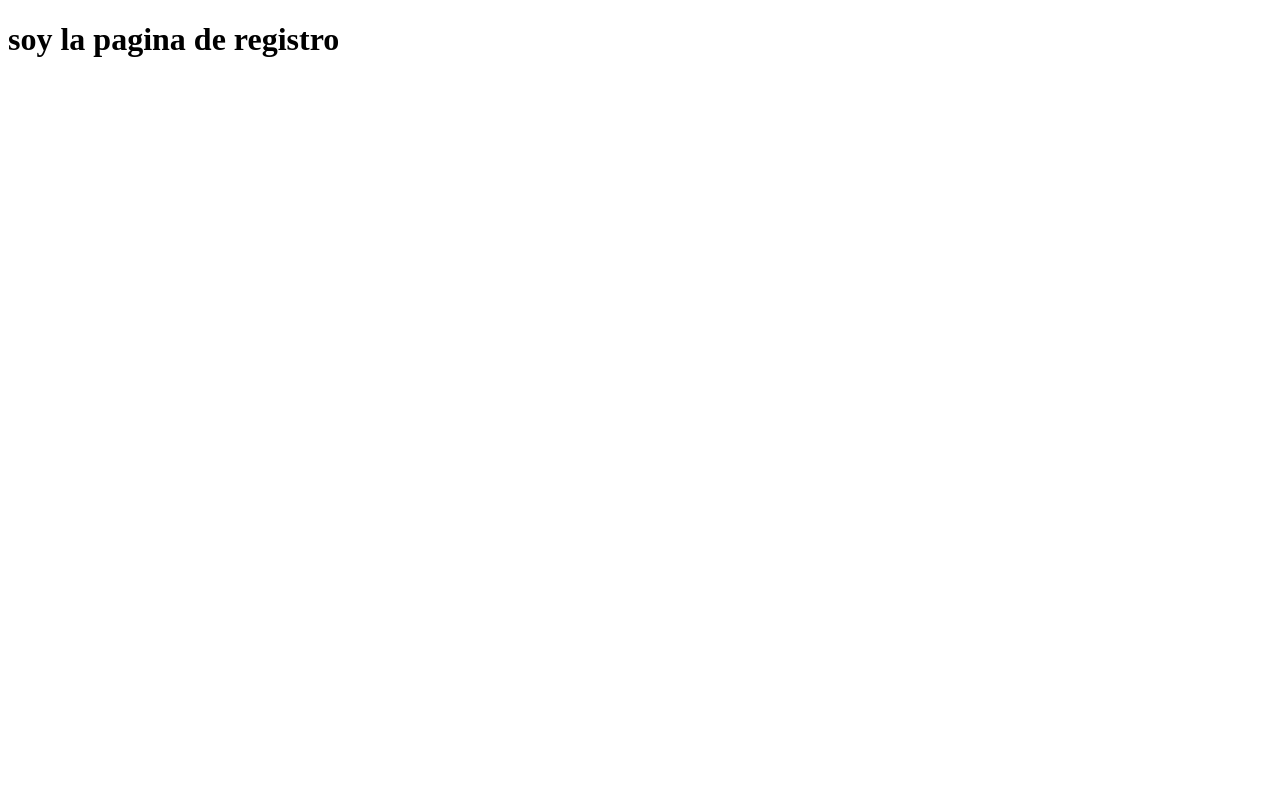
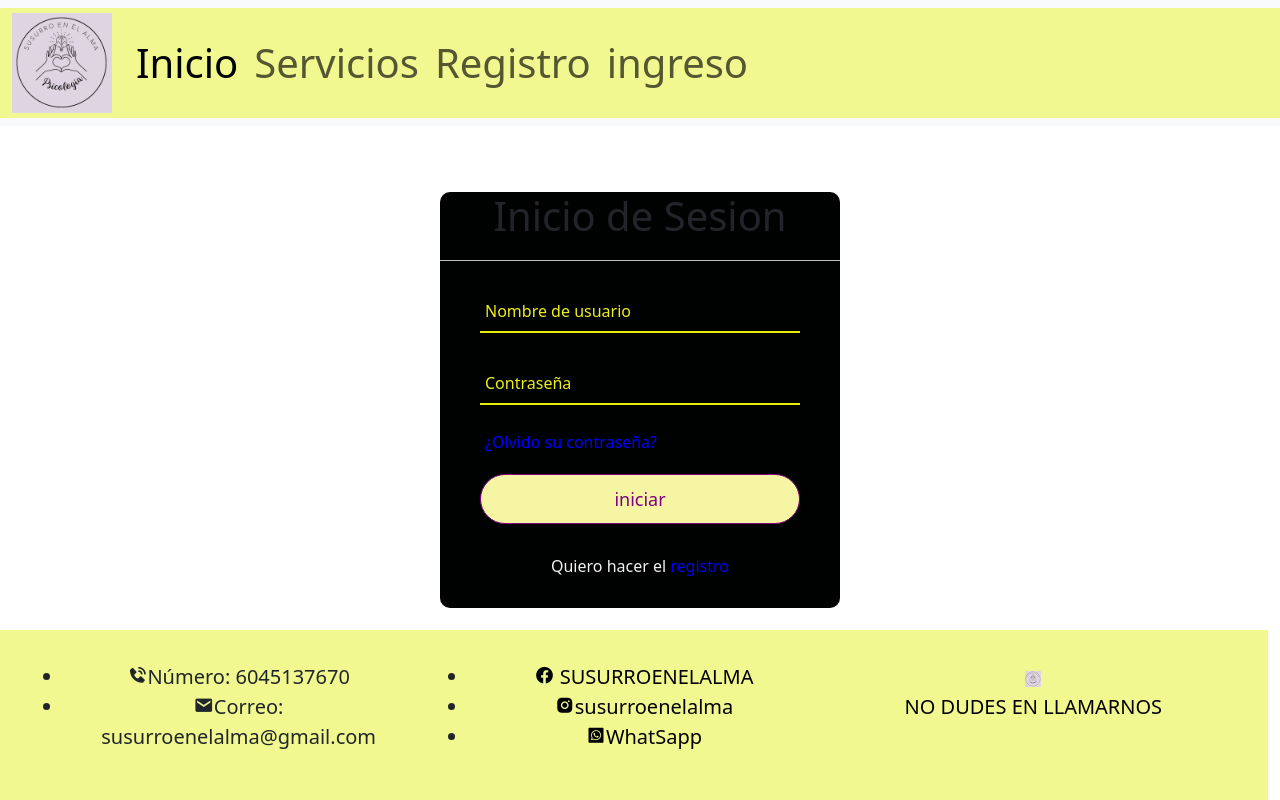
Before and after one commit to EliHenaoh/Trabajo-Final, a website: page public/ingreso.html in a window 1280 px wide. Drawn offline with nearby package versions, Linux system fonts and the light colour scheme.

Commit message:
Entrega 4

```diff
--- a/public/ingreso.html
+++ b/public/ingreso.html
@@ -1,12 +1,117 @@
 <!DOCTYPE html>
 <html lang="en">
+
 <head>
     <meta charset="UTF-8">
     <meta name="viewport" content="width=device-width, initial-scale=1.0">
-    <title>Document</title>
+    <title>ingreso</title>
+    <link rel="stylesheet" href="/public/styles/ingreso.css">
+
+
+    <link href="https://cdn.jsdelivr.net/npm/bootstrap@5.3.3/dist/css/bootstrap.min.css" rel="stylesheet"
+      integrity="sha384-QWTKZyjpPEjISv5WaRU9OFeRpok6YctnYmDr5pNlyT2bRjXh0JMhjY6hW+ALEwIH" crossorigin="anonymous">
+      <link rel="stylesheet" href="https://cdn.jsdelivr.net/npm/bootstrap-icons@1.11.3/font/bootstrap-icons.min.css">
+    <link rel="shortcut icon" href="./assets/favicon-16x16.png" type="image/x-icon">
+    <title>Susurro en el alma</title>
+    <link rel="stylesheet" href="./styles/servicios.css">
+    <link href='https://unpkg.com/boxicons@2.1.4/css/boxicons.min.css' rel='stylesheet'>
 </head>
+<main>
+
+
+</main>
 <body>
-    <h1>soy la pagina de registro</h1>
+    <nav class="navbar navbar-expand-lg bg-body-tertiary">
+        <div class="container-fluid minavegacion">
+          <a class="navbar-brand" href="./index.html">
+            <img class="Logo" src="./assets/Logo Png.png" alt="Logo">
+          </a>
+          <button class="navbar-toggler" type="button" data-bs-toggle="collapse" data-bs-target="#navbarNav"
+            aria-controls="navbarNav" aria-expanded="false" aria-label="Toggle navigation">
+            <span class="navbar-toggler-icon"></span>
+          </button>
+          <div class="collapse navbar-collapse" id="navbarNav">
+            <ul class="navbar-nav">
+              <li class="nav-item">
+                <a class="nav-link active" aria-current="page" href="./index.html">Inicio</a>
+              </li>
+              <li class="nav-item">
+                <a class="nav-link" href="./servicios.html">Servicios</a>
+              </li>
+              <li class="nav-item">
+                <a class="nav-link" href="./registro.html">Registro</a>
+              </li>
+              <li class="nav-item">
+                <a class="nav-link" href= "./ingreso.html"> ingreso</a>
+              </li>
+
+
+            </ul>
+          </div>
+        </div>
+      </nav>
+    <div class="formulario">
+        <h1>Inicio de Sesion</h1>
+        <form method="post">
+            <div class="username">
+                <input type="text" required>
+                <label> Nombre de usuario</label>
+            </div>
+            <div class="username">
+                <input type="password" required>
+                <label>Contraseña</label>
+            </div>
+            <div class="recordar">¿Olvido su contraseña?</div>
+            <input type="submit" value="iniciar">
+            <div class="registrarse">
+                Quiero hacer el <a href="./registro.html">registro</a>
+            </div>
+
+
+
+        </form>
+    </div>
+    <footer class="row">
+
+        <!-- ETIQUETAS NO SEMÁNTICAS -->
+
+        <!-- DIV etiquetas que pueden contener cualquier tipo de información se usan como divisores de contenido-->
+        <div class="contacto col">
+          <ul class="lista">
+            <!-- I Etiqueta para íconos -->
+            <li> <i class='bx bxs-phone-call'></i>Número: 6045137670</li>
+            <li> <i class='bx bxs-envelope'></i>Correo: susurroenelalma@gmail.com</li>
+          </ul>
+        </div>
+
+        <div class="redeSociales col">
+          <ul class="lista">
+            <li>
+              <a href="#"> <i class='bx bxl-facebook-circle'></i> SUSURROENELALMA</a>
+            </li>
+            <li>
+              <a href="https://www.instagram.com/susurroenelalma?igsh=MWM1dWVoYWYxdjl3YQ=="> <i
+                  class='bx bxl-instagram-alt'></i>susurroenelalma</a>
+            </li>
+            <li>
+              <a href="https://wa.me/573015839355"> <i class='bx bxl-whatsapp-square'></i>WhatSapp</a>
+            </li>
+          </ul>
+        </div>
+
+        <div class="logoFooter col">
+          <a href="#"><img class="logo" src="./assets/favicon-16x16.png" alt="logo"></a>
+          <a href="#">
+
+            <p>NO DUDES EN LLAMARNOS</p>
+          </a>
+        </div>
+      </footer>
+      <script src="https://cdn.jsdelivr.net/npm/@popperjs/core@2.11.8/dist/umd/popper.min.js"
+    integrity="sha384-I7E8VVD/ismYTF4hNIPjVp/Zjvgyol6VFvRkX/vR+Vc4jQkC+hVqc2pM8ODewa9r"
+    crossorigin="anonymous"></script>
+  <script src="https://cdn.jsdelivr.net/npm/bootstrap@5.3.3/dist/js/bootstrap.min.js" integrity="s
 
 </body>
+
 </html>
--- a/public/styles/ingreso.css
+++ b/public/styles/ingreso.css
@@ -0,0 +1,152 @@
+
+
+
+
+
+.Logo {
+    width: 100px;
+
+}
+
+.minavegacion {
+    background-color: rgb(241, 248, 144);
+    font-size: 40px;
+}
+
+
+
+body {
+    margin: 0;
+    padding: 0;
+    font-family: system-ui, -apple-system, BlinkMacSystemFont, 'Segoe UI', Roboto, Oxygen, Ubuntu, Cantarell, 'Open Sans', 'Helvetica Neue', sans-serif;
+    background-color: #f1f2a5;
+    height: 100vh;
+}
+
+.formulario {
+    position: absolute;
+    top: 50%;
+    left: 50%;
+    transform: translate(-50%, -50%);
+    width: 400px;
+    background: rgb(0, 2, 1);
+    border-radius: 10px;
+}
+
+.formulario h1 {
+    text-align: center;
+    padding: 0 0 20px 0;
+    border-bottom: 1px solid silver;
+
+}
+
+.formulario form {
+    padding: 0 40px;
+    box-sizing: border-box;
+}
+
+form .username {
+    position: relative;
+    border-bottom: 2px solid #e4f00c;
+    margin: 30px 0;
+}
+
+.username input{
+    width: 100%;
+    padding: 0 5px;
+    height: 40px;
+    font-size: 16 px;
+    border: none;
+    background: none;
+    outline: none;
+}
+
+.username label{
+    position: absolute;
+    top: 50%;
+    left: 5px;
+    color: #eeee1b;
+    transform: translateY(-50%);
+    font-size: 16px;
+    pointer-events: none;
+    transition: .5s;
+}
+
+.username span::before{
+    content: '';
+    position: absolute;
+    top: 40px;
+    left: 0;
+    width: 0%;
+    height: 2px;
+    background: #8822F5;
+    transition: .5s;
+}
+
+.username input:focus~label,
+.username input:focus~label{
+    top: -5px;
+    color: #8822F5;
+}
+
+.username input:focus~span::before,
+.username input:focus~span::before {
+    width: 100%;
+
+}
+
+.recordar {
+    margin: -5px 0 20px 5px;
+    color: blue;
+    cursor: pointer;
+}
+
+.recordar:hover {
+    text-decoration: underline;
+}
+
+input[type="submit"] {
+    width: 100%;
+    height: 50px;
+    border: 1px solid;
+    background: rgb(245, 245, 164);
+    border-radius: 25px;
+    font-size: 18px;
+    color: purple;
+    cursor: pointer;
+    outline: none;
+}
+
+input[type="submit"]:hover {
+    border-color: #8822F5;
+    transition: .5s;
+
+}
+
+.registrarse {
+    margin: 30px 0;
+    text-align: center;
+    font-size: 16px;
+    color: rgb(241, 241, 241);
+}
+
+.registrarse a {
+    color: blue;
+    text-decoration: none;
+}
+
+.registrarse a :hover {
+    text-decoration: underline;
+
+}
+
+footer{
+
+    background-color: rgb(241, 248, 144);
+    padding: 32px;
+    text-align:center ;
+position: absolute;
+bottom: 0;
+font-size: 20px;
+width: 100%;
+}
--- a/public/styles/registro.css
+++ b/public/styles/registro.css
@@ -0,0 +1,86 @@
+*{
+margin: 0;
+padding: 0;
+box-sizing: border-box;
+}
+
+.Logo {
+    width: 100px;
+
+}
+
+.minavegacion {
+    background-color: rgb(241, 248, 144);
+    font-size: 40px;
+}
+
+body {
+    margin: 0;
+    padding: 0;
+    font-family: system-ui, -apple-system, BlinkMacSystemFont, 'Segoe UI', Roboto, Oxygen, Ubuntu, Cantarell, 'Open Sans', 'Helvetica Neue', sans-serif;
+    background-color: #f1f2a5;
+    height: 100vh;
+}
+
+.form-register{
+    width: 400px;
+    background:  blueviolet;
+    padding: 30px;
+    margin: auto;
+    margin-top: 100px;
+    border-radius: 4px;
+    font-family: "calibri";
+    color: rgb(243, 243, 131);
+    box-shadow:7px 13px 37px #000;
+}
+.form-register h4 {
+    font-size: 22px;
+    margin-bottom: 20px;
+}
+.controls {
+    width: 100%;
+    background:   rgb(233, 233, 101);
+    padding: 10px;
+    border-radius: 4px;
+    margin-bottom: 16px;
+    border: 1px rgb(233, 233, 101);
+    font-family: 'calibri';
+    font-size: 18px;
+}
+.form-register p {
+height:40px ;
+text-align: center;
+font-size: 18px;
+line-height:40px ;
+
+}
+.form-register a{
+    color:rgb(233, 233, 101);
+text-decoration: none;
+
+
+}
+.form-register a:hover{
+color: blue;
+text-decoration: underline;
+
+}
+.form-register .botons{
+    width: 100%;
+    background:yellow ;
+    border: none;
+    padding: 12px;
+    color: blueviolet;
+    margin: 16px 0;
+    font-size: 16px;
+}
+footer{
+
+    background-color: rgb(241, 248, 144);
+    padding: 32px;
+    text-align:center ;
+position: absolute;
+bottom: 0;
+font-size: 20px;
+width: 100%;
+}
--- a/public/styles/servicios.css
+++ b/public/styles/servicios.css
@@ -26,6 +26,3 @@ background-color: brown;
     height: 500px;
     object-fit: contain;
 }
-.form-label{
-
-}
```
Also changed, not shown: public/index.html (+15 -13 lines), public/registro.html (+101 -0 lines), public/servicios.html (+15 -12 lines), 1 other file.
